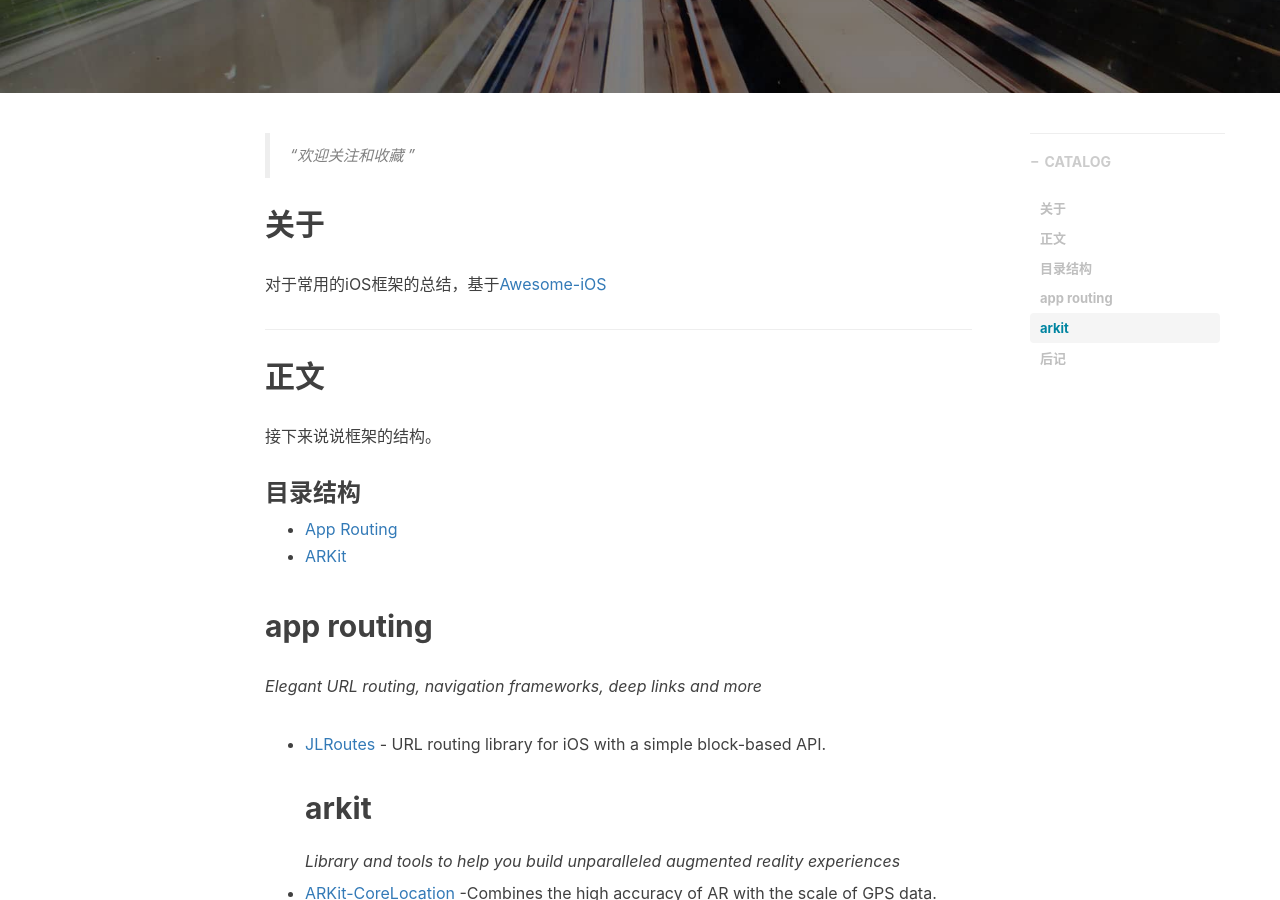
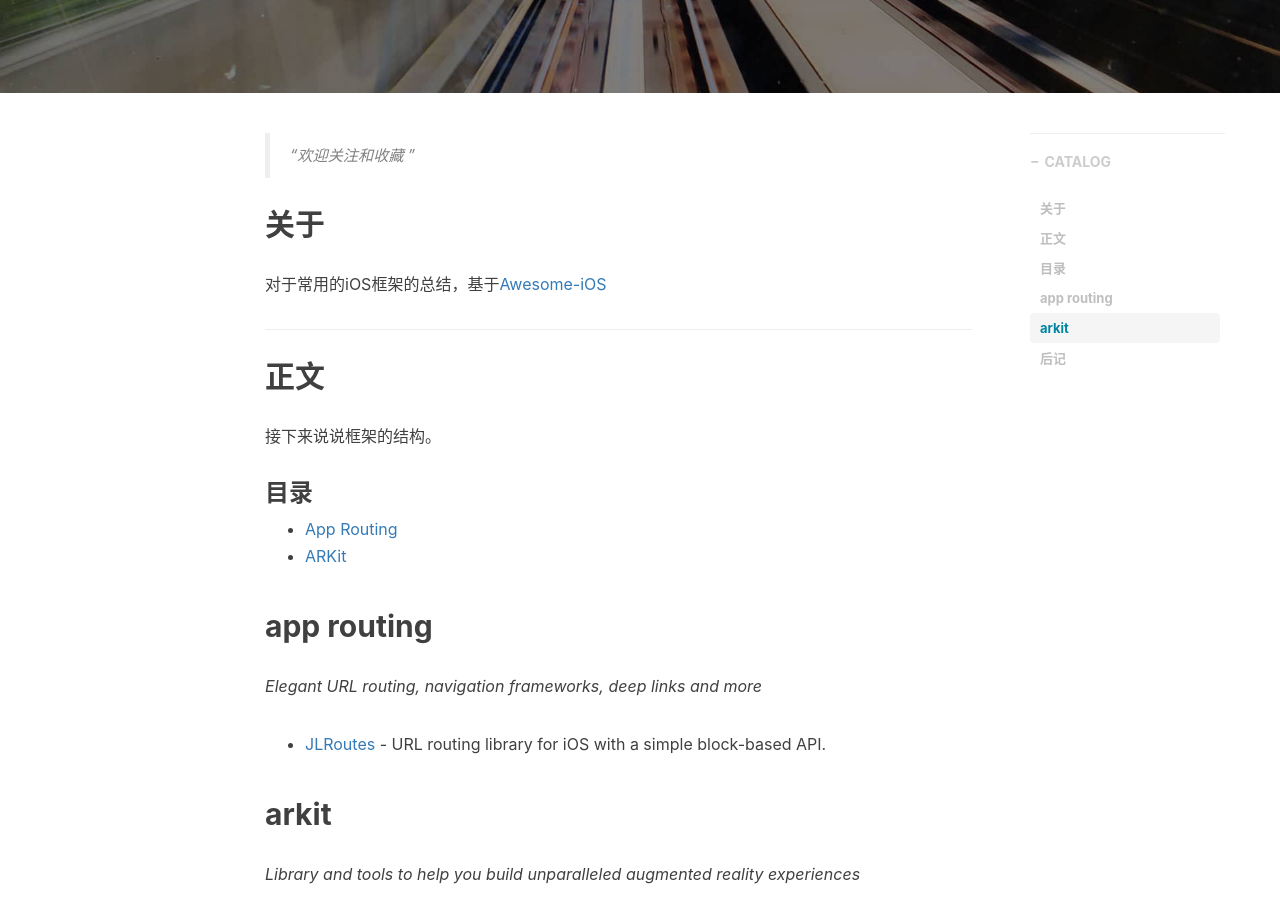
Before and after one commit to wangpt/wangpt.github.io, a Jekyll site: the page built from _posts/2018-08-29-vendor-github.markdown, in a window 1280 px wide and 900 px high, scrolled down 430 px. Built offline with Jekyll 4.4.1, drawn with Linux system fonts in a browser that asks for light colours; nearby versions of some CDN libraries; comment, search, counter and statistics services are not loaded.

Commit message:
change vendor

```diff
--- a/_posts/2018-08-29-vendor-github.markdown
+++ b/_posts/2018-08-29-vendor-github.markdown
@@ -15,6 +15,7 @@ tags:
 
 
 ## 关于
+
 对于常用的iOS框架的总结，基于[Awesome-iOS](https://github.com/vsouza/awesome-ios)
 
 ---
@@ -22,15 +23,20 @@ tags:
 ## 正文
 
 接下来说说框架的结构。
-### 目录结构
+
+### 目录
+
 - [App Routing](#app-routing)
 - [ARKit](#arkit)
 
 ## app routing
+
   *Elegant URL routing, navigation frameworks, deep links and more*
 
 * [JLRoutes](https://github.com/joeldev/JLRoutes) - URL routing library for iOS with a simple block-based API.
+
 ## arkit
+
 *Library and tools to help you build unparalleled augmented reality experiences*
 
 * [ARKit-CoreLocation](https://github.com/ProjectDent/ARKit-CoreLocation) -Combines the high accuracy of AR with the scale of GPS data.
@@ -41,4 +47,5 @@ tags:
 
 
 ## 后记
+
 此文档会不断更新
```
